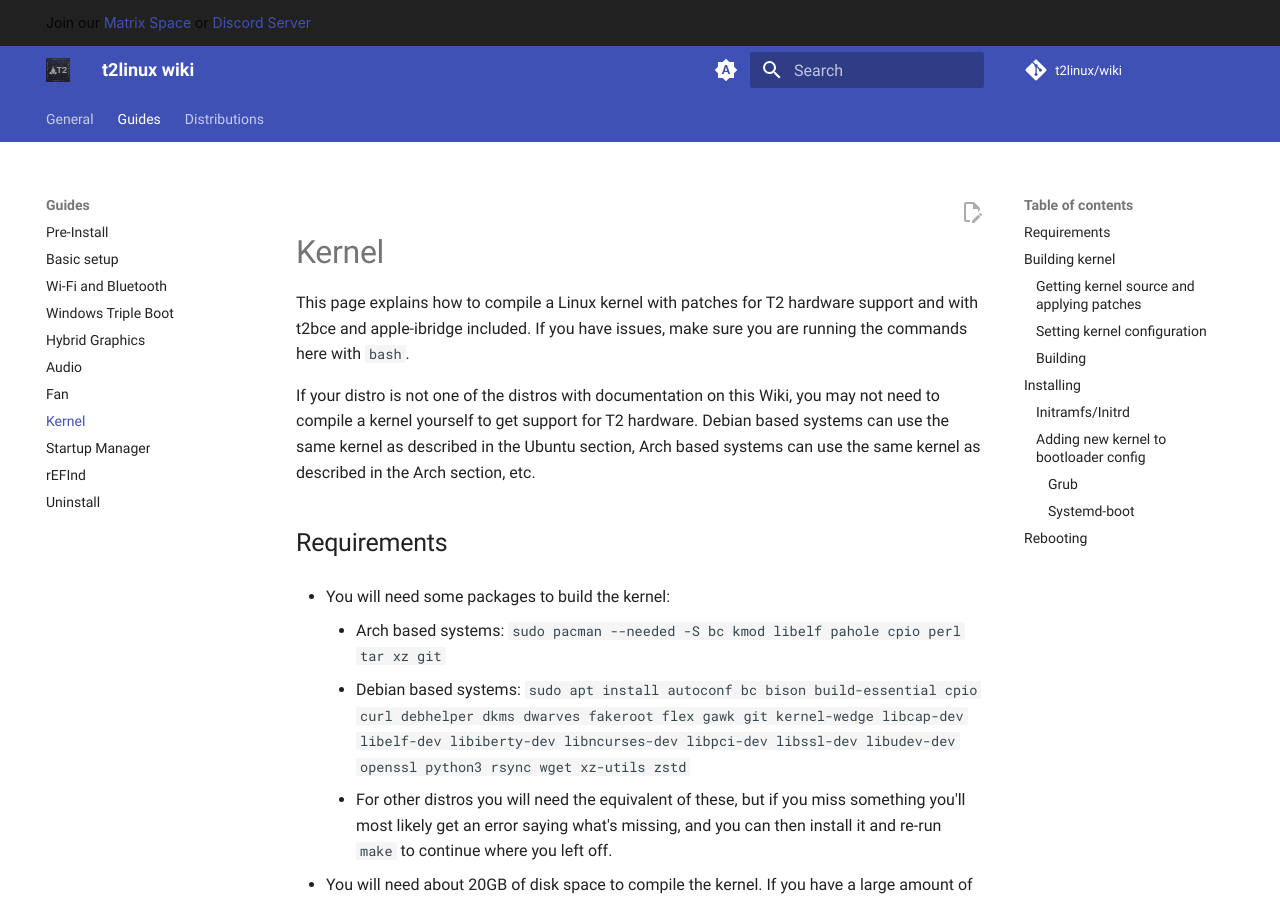
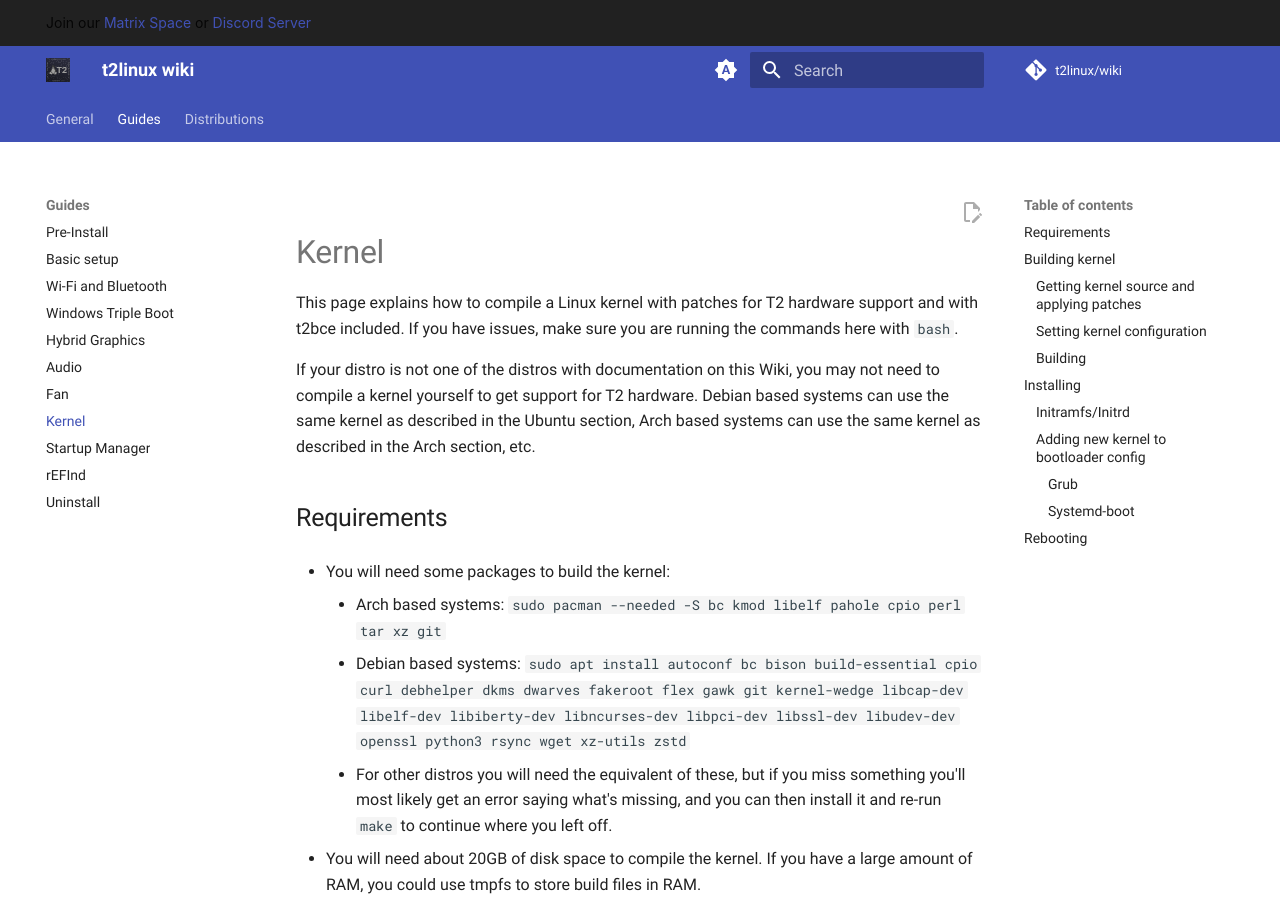
Before and after one commit to t2linux/wiki, an MkDocs documentation site: the page built from docs/guides/kernel.md, in a window 1280 px wide and 900 px high. Built offline with MkDocs 1.6.1 and Material for MkDocs 9.7.7, drawn with Linux system fonts in a browser that asks for light colours; comment, search, counter and statistics services are not loaded.

Commit message:
Update kernel.md

```diff
--- a/docs/guides/kernel.md
+++ b/docs/guides/kernel.md
@@ -1,6 +1,6 @@
 # Kernel
 
-This page explains how to compile a Linux kernel with patches for T2 hardware support and with t2bce and apple-ibridge included. If you have issues, make sure you are running the commands here with `bash`.
+This page explains how to compile a Linux kernel with patches for T2 hardware support and with t2bce included. If you have issues, make sure you are running the commands here with `bash`.
 
 If your distro is not one of the distros with documentation on this Wiki, you may not need to compile a kernel yourself to get support for T2 hardware. Debian based systems can use the same kernel as described in the Ubuntu section, Arch based systems can use the same kernel as described in the Arch section, etc.
 
```
